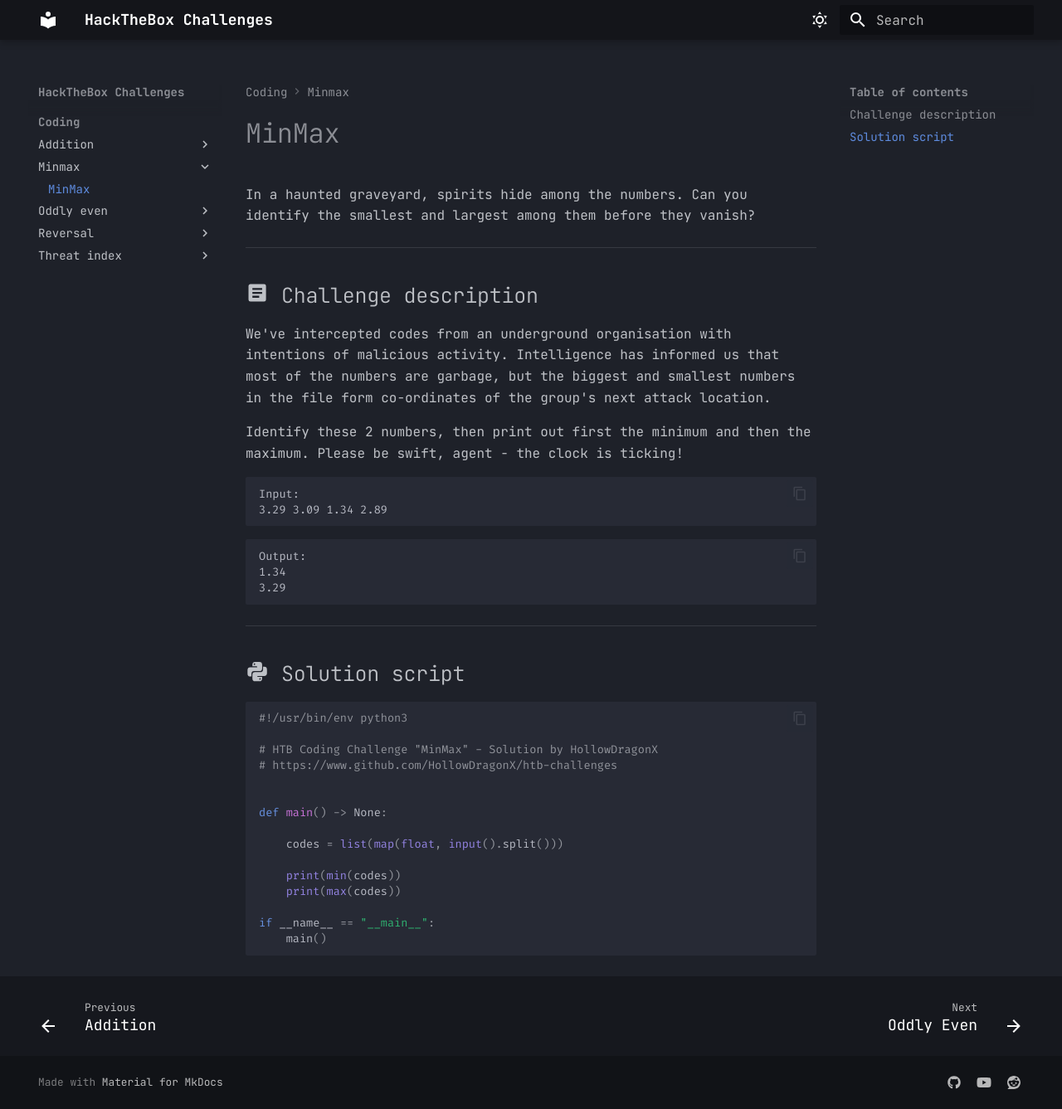
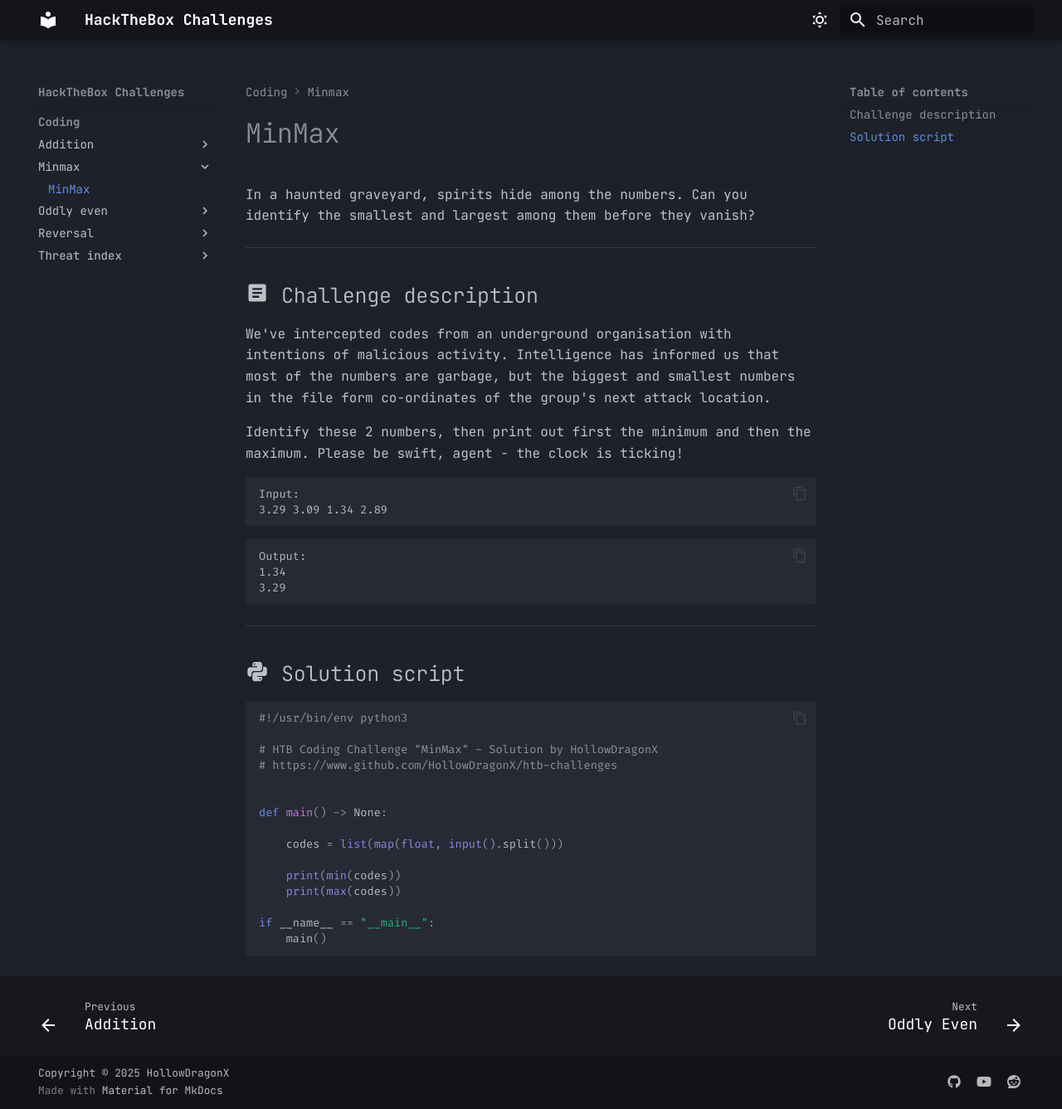
Before and after one commit to HollowDragonX/htb-challenges, an MkDocs documentation site: the page built from docs/coding/minmax/challenge_description.md, in a window 1280 px wide and 1337 px high. Shown: the whole window at 83% size. Built offline with MkDocs 1.6.1 and Material for MkDocs 9.7.7, drawn with Linux system fonts in a browser that asks for light colours.

Commit message:
chore: update mkdocs.yml with copyright notice

```diff
--- a/mkdocs.yml
+++ b/mkdocs.yml
@@ -66,3 +66,5 @@
       link: https://www.youtube.com/@hollowdragonx
     - icon: fontawesome/brands/reddit
       link: https://www.reddit.com/user/hollowdragonx
+
+copyright: Copyright &copy; 2025 HollowDragonX
```
